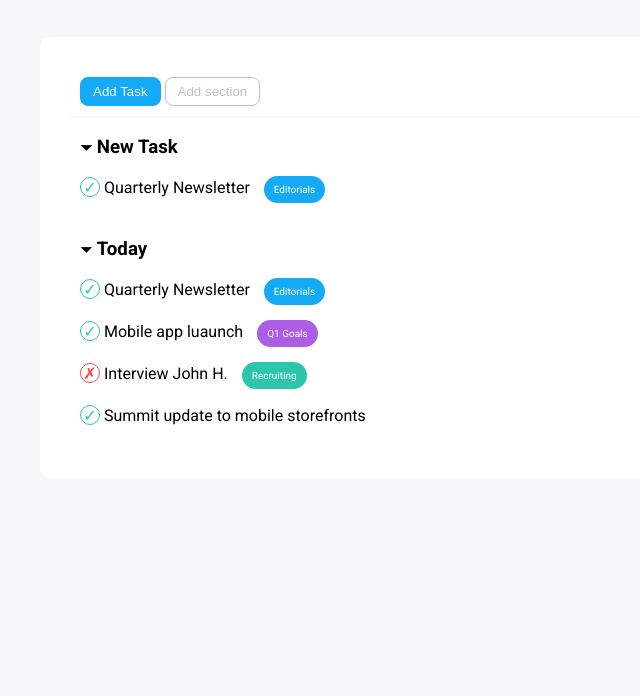
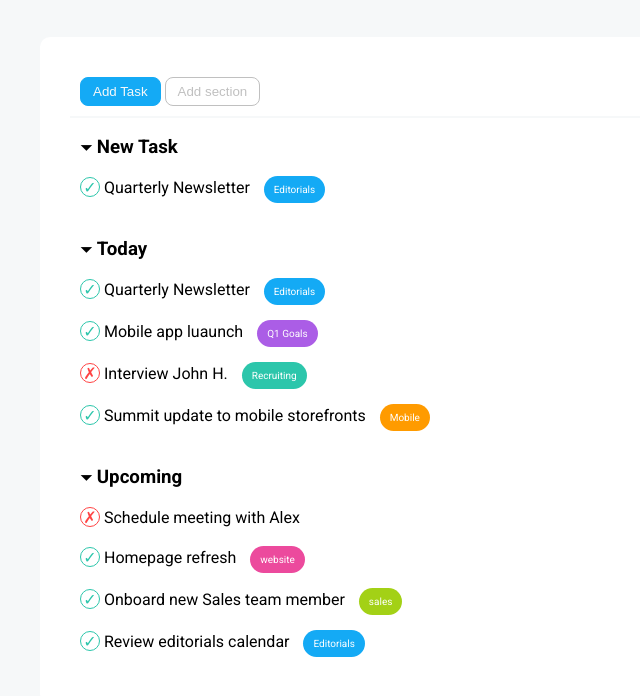
Before and after one commit to itsjackie00/html-css-Toboolist, a plain HTML site: page index.html in a window 1280 px wide. Shown: the part 138-834 px from the top of the page, without its empty margins (0-640 px from the left). Before the commit the page ends 800 px from the top, so only its background shows below. Drawn offline with Linux system fonts and the light colour scheme.

Commit message:
added last list

```diff
--- a/index.html
+++ b/index.html
@@ -64,7 +64,27 @@
                 <span class="badge mobile">Mobile</span> <br>
             </div>
         </section>
+        <div class="task default-pad">
+            <ul>
+                <li>
+                    <span>&#9207;</span>
+                    <h3>Upcoming</h3>
+                </li>
+            </ul>
+            <span class="red-circle delet">&#x2717;</span>
+            <span>Schedule meeting with Alex</span><br>
+            <span class="circle">&check;</span>
+            <span>Homepage refresh</span>
+            <span class="badge website">website</span> <br>
+            <span class="circle">&check;</span>
+            <span>Onboard new Sales team member</span>
+            <span class="badge sales">sales</span><br>
+            <span class="circle">&check;</span>
+            <span>Review editorials calendar</span>
+            <span class="badge editorials">Editorials</span> <br>
+        </div>
     </main>
+
 </body>
 
 </html>
--- a/styles/style.css
+++ b/styles/style.css
@@ -34,7 +34,7 @@ header{
     padding: 10px;
 }
 
-header,main{
+header,main,aside{
     background-color: var(--color-bg-color-white);
     padding: 30px;
 
@@ -57,6 +57,9 @@ span{
 }
 li{
     list-style: none;
+}
+aside{
+    padding-top: 30px;
 }
 
 /* buttons */
@@ -124,5 +127,11 @@ li{
     background-color: var(--color-color-recruiting);
 }
 .mobile{
-    background-color: var;
+    background-color: var(--color-color-mobile);
 }
+.website{
+    background-color: var(--color-color-website);
+}
+.sales{
+    background-color: var(--color-color-sales);
+}
```
